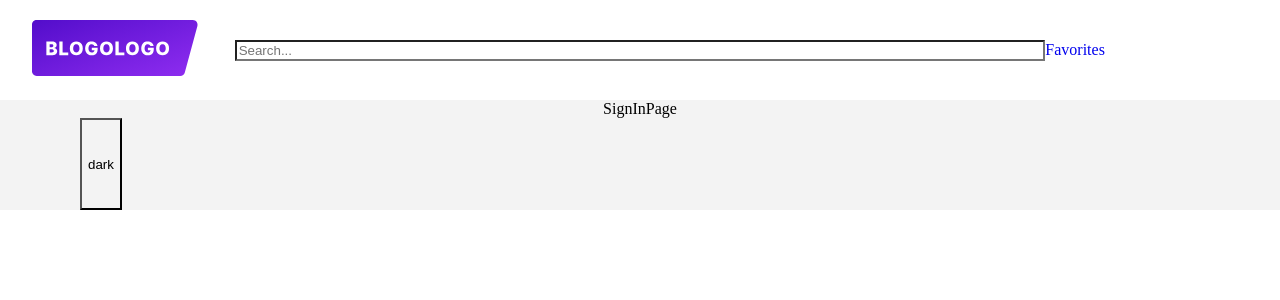
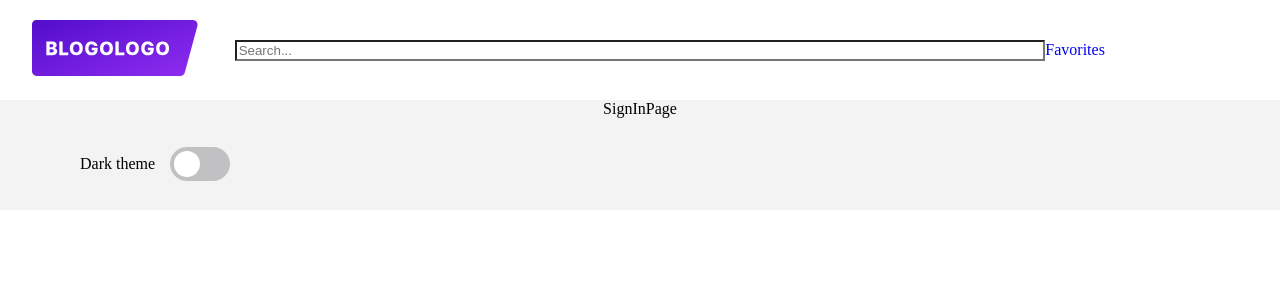
Before and after one commit to Alina-kachur/react-blogologo, a React (Create React App) app: page /sign-in in a window 1280 px wide. Shown: the top 300 px of the page. Built offline with nearby package versions, Linux system fonts and the light colour scheme.

Commit message:
feat(components): add SwitchTheme component

```diff
--- a/src/components/Footer/Footer.tsx
+++ b/src/components/Footer/Footer.tsx
@@ -1,19 +1,10 @@
-import { useEffect, useState } from "react";
+import { SwitchTheme } from "components/SwitchTheme/SwitchTheme";
 import { StyledFooter } from "./styles";
 
 export const Footer = () => {
-  const [theme, setTheme] = useState("light");
-  // литералы типов дженерик
-  const handleTheme = () => {
-    setTheme((theme) => (theme === "dark" ? "light" : "dark"));
-  };
-
-  useEffect(() => {
-    document.documentElement.setAttribute("theme", theme);
-  }, [theme]);
   return (
     <StyledFooter>
-      <button onClick={handleTheme}>dark</button>
+      <SwitchTheme />
     </StyledFooter>
   );
 };
--- /dev/null
+++ b/src/components/SwitchTheme/SwitchTheme.tsx
@@ -0,0 +1,30 @@
+import { useEffect, useState } from "react";
+import { StyledSwitchTheme, StyledText, SwitchThemeButton } from "./styles";
+
+type Theme = "light" | "dark";
+
+export const SwitchTheme = () => {
+  const [theme, setTheme] = useState<Theme>("light");
+
+  const handleTheme = () => {
+    setTheme((theme) => (theme === "dark" ? "light" : "dark"));
+  };
+
+  useEffect(() => {
+    document.documentElement.setAttribute("theme", theme);
+  }, [theme]);
+
+  return (
+    <StyledSwitchTheme>
+      {theme === "light" ? (
+        <StyledText>Dark theme</StyledText>
+      ) : (
+        <StyledText>Light theme</StyledText>
+      )}
+      <SwitchThemeButton>
+        <input type="checkbox" onClick={handleTheme} />
+        <span></span>
+      </SwitchThemeButton>
+    </StyledSwitchTheme>
+  );
+};
--- /dev/null
+++ b/src/components/SwitchTheme/styles.ts
@@ -0,0 +1,65 @@
+import styled from "styled-components";
+import { Color } from "ui";
+import { Typography } from "ui/typography";
+
+const StyledSwitchTheme = styled.div`
+  display: flex;
+  align-items: center;
+  justify-content: space-between;
+  width: 150px;
+`;
+const StyledText = styled.p``;
+
+const SwitchThemeButton = styled.label`
+  position: relative;
+  display: inline-block;
+  width: 60px;
+  height: 34px;
+
+  input {
+    opacity: 0;
+    width: 0;
+    height: 0;
+  }
+
+  span {
+    position: absolute;
+    cursor: pointer;
+    top: 0;
+    left: 0;
+    right: 0;
+    bottom: 0;
+    background-color: ${Color.SWITCH_THEME_BUTTON};
+    -webkit-transition: 0.4s;
+    transition: 0.4s;
+    border-radius: 34px;
+  }
+
+  span:before {
+    position: absolute;
+    content: "";
+    height: 26px;
+    width: 26px;
+    left: 4px;
+    bottom: 4px;
+    background-color: ${Color.WHITE};
+    -webkit-transition: 0.4s;
+    transition: 0.4s;
+    border-radius: 50%;
+  }
+
+  input:checked + span {
+    background-color: ${Color.PRIMARY_LIGHT};
+  }
+
+  input:focus + span {
+    box-shadow: 0 0 1px #2196f3;
+  }
+
+  input:checked + span:before {
+    -webkit-transform: translateX(26px);
+    -ms-transform: translateX(26px);
+    transform: translateX(26px);
+  }
+`;
+export { SwitchThemeButton, StyledSwitchTheme, StyledText };
--- a/src/components/index.ts
+++ b/src/components/index.ts
@@ -3,5 +3,6 @@ import { Header } from "./Header/Header";
 import { MainTemplate } from "./MainTemplate/MainTemplate";
 import { RequareAuth } from "./RequareAuth/RequareAuth";
 import { Search } from "./Search/Search";
+import { SwitchTheme } from "./SwitchTheme/SwitchTheme";
 
-export { Footer, Header, MainTemplate, RequareAuth, Search };
+export { Footer, Header, MainTemplate, RequareAuth, Search, SwitchTheme };
--- a/src/ui/colors.ts
+++ b/src/ui/colors.ts
@@ -14,4 +14,5 @@ export enum Color {
   SECONDARY_TEXT = "var(--secondary-text)",
   MEDIUM_TEXT = "var(--medium-text)",
   LIGHT_BUTTON = "var(--light-button)",
+  SWITCH_THEME_BUTTON = "var(--switch-theme-button)",
 }
--- a/src/ui/index.ts
+++ b/src/ui/index.ts
@@ -1,4 +1,4 @@
-import { H1, H2, H3, S1, B1, B2 } from "./typography";
+import { Typography } from "./typography";
 import { lightTheme, darkTheme } from "./theme";
 import { resetCSS } from "./resetCSS";
 import { Media } from "./media";
@@ -6,18 +6,4 @@ import { Indent } from "./indents";
 import { GlobalStyles } from "./globalStyles";
 import { Color } from "./colors";
 
-export {
-  H1,
-  H2,
-  H3,
-  S1,
-  B1,
-  B2,
-  lightTheme,
-  darkTheme,
-  resetCSS,
-  Media,
-  Indent,
-  GlobalStyles,
-  Color,
-};
+export { Typography, lightTheme, darkTheme, resetCSS, Media, Indent, GlobalStyles, Color };
--- a/src/ui/theme.ts
+++ b/src/ui/theme.ts
@@ -7,6 +7,7 @@ const lightTheme = css`
     --secondary-text: #313037;
     --medium-text: #6f6e73;
     --light-button: #eaeaeb;
+    --switch-theme-button: #c1c1c3;
   }
 `;
 const darkTheme = css`
@@ -16,6 +17,7 @@ const darkTheme = css`
     --secondary-text: #ffffff;
     --medium-text: #c1c1c3;
     --light-button: #6f6e73;
+    --switch-theme-button: #912ef2;
   }
 `;
 export { darkTheme, lightTheme };
--- a/src/ui/typography.ts
+++ b/src/ui/typography.ts
@@ -68,4 +68,4 @@ const B2 = css`
 
   color: #323537;
 `;
-export { H1, H2, H3, S1, B1, B2 };
+export const Typography = { H1, H2, H3, S1, B1, B2 };
```
